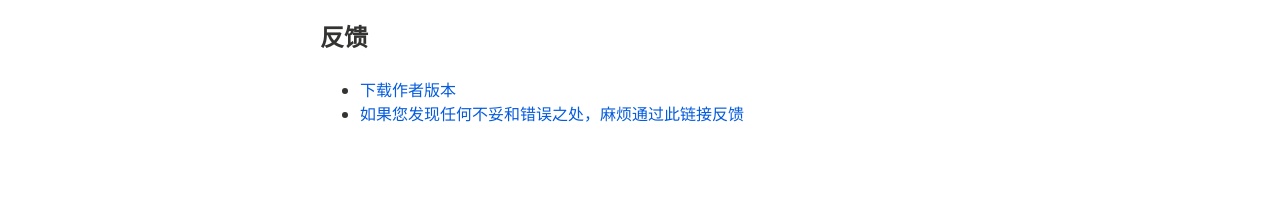
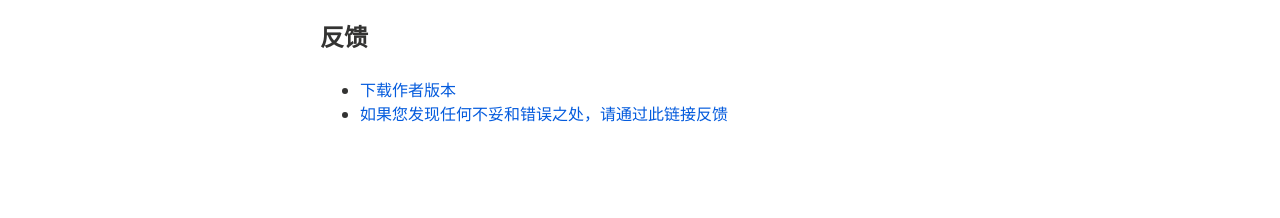
Before and after one commit to xianchaoxiu/xianchaoxiu.github.io, a Jekyll site: the page built from chinese/book/OPT/index.md, in a window 1280 px wide. Shown: the part 705-923 px from the top of the page. Built offline with Jekyll 4.4.1, drawn with Linux system fonts in a browser that asks for light colours; nearby versions of some CDN libraries.

Commit message:
Update index.md

```diff
--- a/chinese/book/OPT/index.md
+++ b/chinese/book/OPT/index.md
@@ -34,4 +34,4 @@ share: false
 
 ### 反馈
 * <a href="../OPT/OPTBook.pdf" class="textlink" target="_blank"> 下载作者版本 </a> <br>
-* <a href="https://docs.qq.com/form/page/DTmtyY2JXUWVjSEJS" class="textlink" target="_blank">如果您发现任何不妥和错误之处，麻烦通过此链接反馈 </a> <br>
+* <a href="https://docs.qq.com/form/page/DTmtyY2JXUWVjSEJS" class="textlink" target="_blank">如果您发现任何不妥和错误之处，请通过此链接反馈 </a> <br>
```
